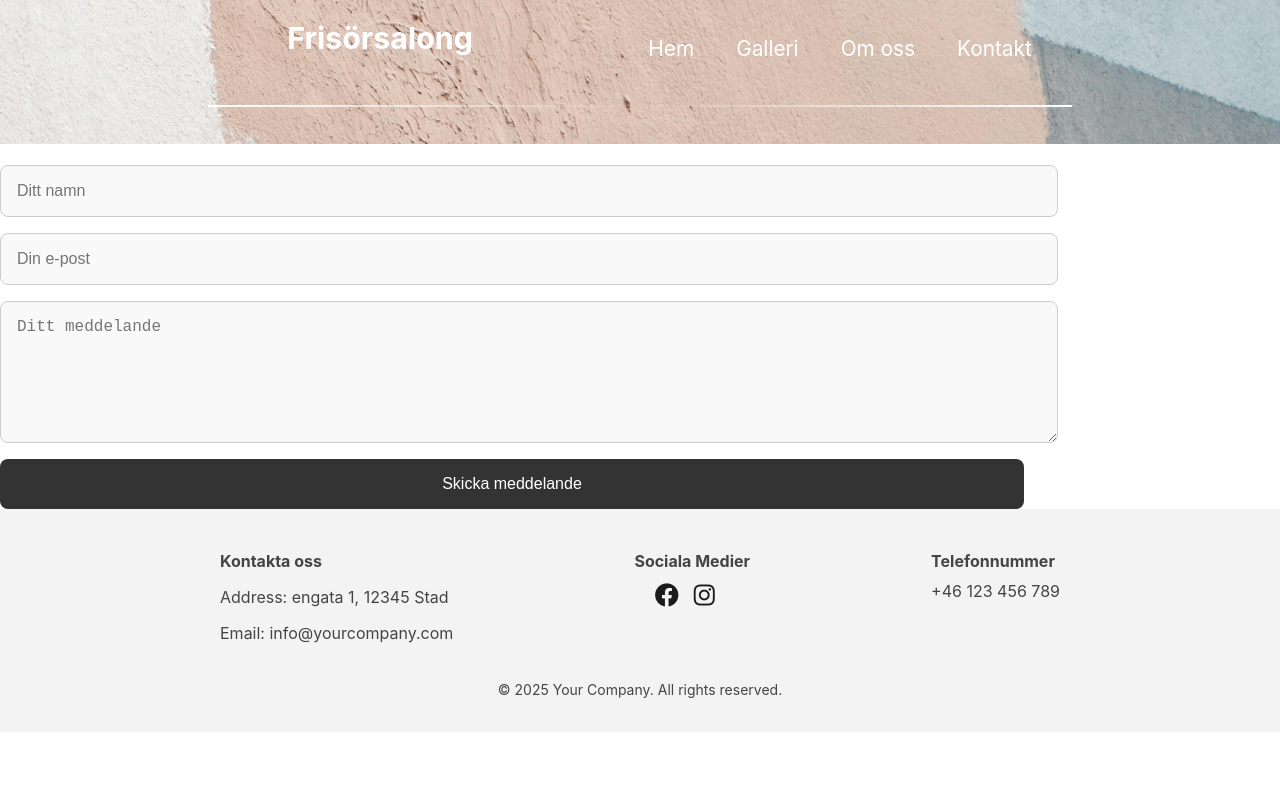
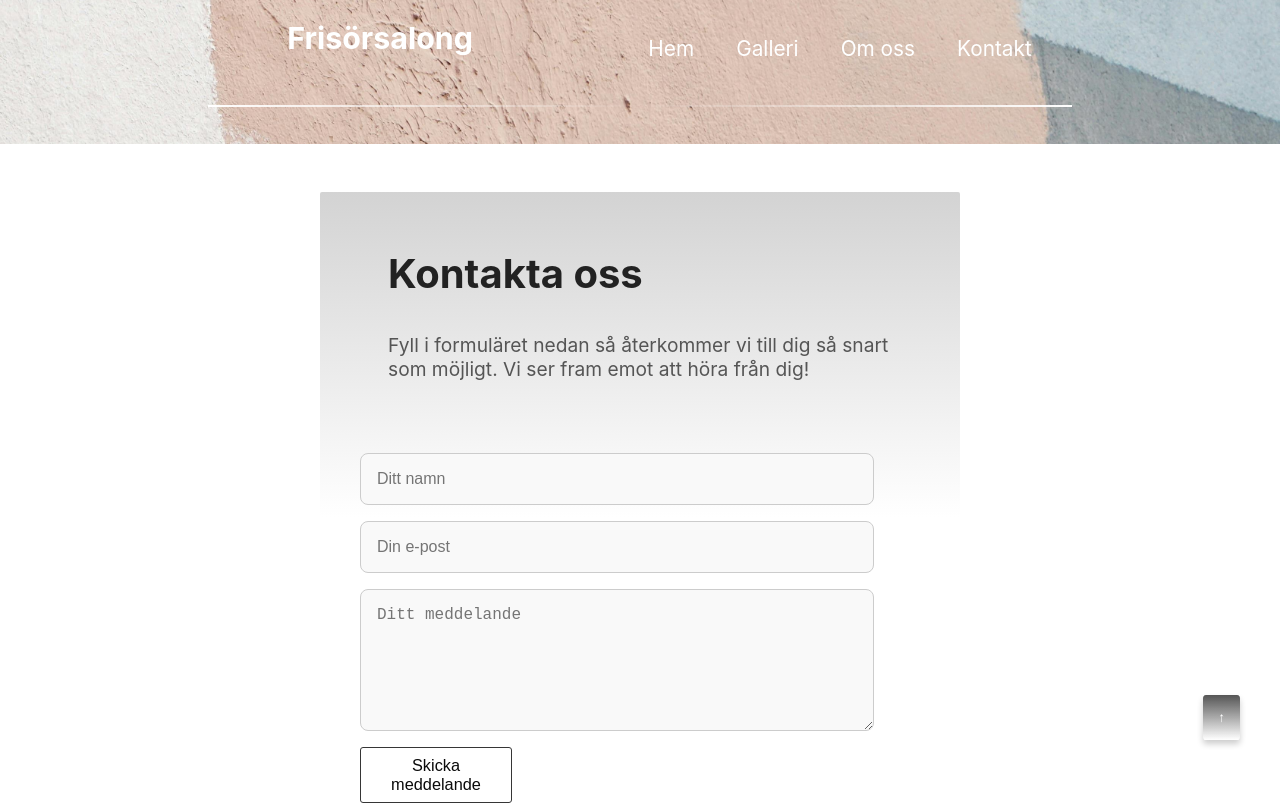
Before and after one commit to Timalexanderandersson/demo-webb, a React (Create React App) app: page /kontakt in a window 1280 px wide. Shown: the top 805 px of the page. Built offline with nearby package versions, Linux system fonts and the light colour scheme.

Commit message:
contact fix

```diff
--- a/src/pages/contact.js
+++ b/src/pages/contact.js
@@ -5,19 +5,34 @@ import imagenav from '../assets/nyaare.jpg';
 const Contact = () => {
   return (
     <div className={styles.contactContainer}>
+      <div className={styles.contactContainertwo}>
       <img src={imagenav} alt="Top Banner" className={styles.bannerImage} />
-
+      <div className={styles.contactContainertext}>
       <h2 className={styles.title}>Kontakta oss</h2>
       <p className={styles.description}>
         Fyll i formuläret nedan så återkommer vi till dig så snart som möjligt. Vi ser fram emot att höra från dig!
       </p>
 
-      <form className={styles.contactForm}>
+      </div>
+
+<div className={styles.contactFormContainer}>
+<form className={styles.contactForm}>
         <input type="text" name="name" placeholder="Ditt namn" className={styles.inputField} required />
         <input type="email" name="email" placeholder="Din e-post" className={styles.inputField} required />
         <textarea name="message" placeholder="Ditt meddelande" className={styles.textArea} rows="6" required />
         <button type="submit" className={styles.submitBtn}>Skicka meddelande</button>
       </form>
+
+
+</div>
+
+      </div>
+
+
+      <button className={styles.scrollToTopBtn} onClick={() => window.scrollTo({ top: 0, behavior: 'smooth' })}>
+          ↑
+        </button>
+
     </div>
   );
 };
--- a/src/pages/galleri.js
+++ b/src/pages/galleri.js
@@ -49,7 +49,11 @@ const Gallery = () => {
           </div>
         </div>
       </div>
+      <button className={styles.scrollToTopBtn} onClick={() => window.scrollTo({ top: 0, behavior: 'smooth' })}>
+          ↑
+        </button>
     </div>
+
   );
 };
 
--- a/src/pages/homepage.js
+++ b/src/pages/homepage.js
@@ -36,6 +36,10 @@ const Homepage = () => {
 
       <About />
       <ContactInfo />
+      <button className={styles.scrollToTopBtn} onClick={() => window.scrollTo({ top: 0, behavior: 'smooth' })}>
+  ↑
+</button>
+
     </>
   );
 };
--- a/src/styles/contact.module.css
+++ b/src/styles/contact.module.css
@@ -1,7 +1,34 @@
 .contactContainer {
     width: 100%;
     text-align: center;
-    padding-top: 1vh;
+    display: flex;
+    height: auto;
+    justify-content: center;
+
+  }
+  .contactContainertwo{
+    margin-top: 24vh;
+    width: 100%;
+    max-width: 80vh;
+    text-align: center;
+    display: flex;
+    flex-direction: column;
+    justify-content: center;
+    align-items: center;
+    border-radius: 2px;
+    margin-bottom: 7vh;
+    background: linear-gradient(to bottom, rgb(211, 211, 211), transparent 50%, white);
+
+  }
+  .contactContainertext{
+    margin-top: 3vh;
+    margin-bottom: 3vh;
+    width: 100%;
+    max-width: 63vh;
+    text-align: left;
+    display: flex;
+
+    flex-direction: column;
   }
 
   .bannerImage {
@@ -18,6 +45,7 @@
   .title {
     font-size: 2.5rem;
     margin-bottom: 1rem;
+    text-align: left;
     color: #222;
   }
 
@@ -28,12 +56,24 @@
   }
 
   .contactForm {
-
     display: flex;
-    width: auto;
     flex-direction: column;
     gap: 1rem;
+    width: 100%;
+     /* Justera horisontellt till vänster */
+  }
+  .contactFormContainer{
+    display: flex;
     width: 80%;
+    max-width: 60vh;
+    flex-direction: column;
+    gap: 1rem;
+    margin-bottom: 3vh;
+    align-self: flex-start;
+    padding: 2vh;
+    margin-left: 3vh;
+    border-radius: 2px;
+
   }
 
   .inputField,
@@ -46,17 +86,43 @@
     width: 100%;
   }
 
-  .submitBtn {
-    padding: 1rem;
-    background-color: #333;
+  .submitBtn{
+    border: 1px solid rgb(54, 54, 54);
+    border-radius: 3px;
+    padding: 1vh;
+    width: 19vh;
+    background-color: transparent;
+    color: rgb(10, 10, 10);
+    cursor:pointer;
+    font-size: 1.02rem;
+
+  }
+  .submitBtn:hover{
+    background-color: rgb(235, 235, 235);
+    opacity: 0.8;
+    color:black;
+  }
+  /*scroll to top icon*/
+  .scrollToTopBtn {
+    position: fixed;
+    bottom: 60px;
+    right: 40px;
+    background: linear-gradient(to bottom, rgb(85, 85, 85), transparent 100%, rgb(201, 201, 201));
     color: white;
     border: none;
-    font-size: 1rem;
+    padding: 15px;
+    border-radius: 8%; /* Gör knappen rund */
     cursor: pointer;
-    border-radius: 8px;
-    transition: background-color 0.2s ease;
+    box-shadow: 0 4px 6px rgba(0, 0, 0, 0.2);
+    transition: background-color 0.3s ease;
   }
 
-  .submitBtn:hover {
-    background-color: #555;
+  .scrollToTopBtn:hover {
+    background-color: #4d4d4d;
   }
+
+  .arrowIcon {
+    width: 50px; /* Ställ in storlek på pilen */
+    height: 30px;
+    stroke: white; /* Pilens färg */
+  }
--- a/src/styles/gallery.module.css
+++ b/src/styles/gallery.module.css
@@ -121,6 +121,32 @@
 
 
 }
+
+/*Icon for scrolling to top*/
+.scrollToTopBtn {
+  position: fixed;
+  bottom: 60px;
+  right: 40px;
+  background: linear-gradient(to bottom, rgb(85, 85, 85), transparent 100%, rgb(201, 201, 201));
+  color: white;
+  border: none;
+  padding: 15px;
+  border-radius: 8%; /* Gör knappen rund */
+  cursor: pointer;
+  box-shadow: 0 4px 6px rgba(0, 0, 0, 0.2);
+  transition: background-color 0.3s ease;
+}
+
+.scrollToTopBtn:hover {
+  background-color: #4d4d4d;
+}
+
+.arrowIcon {
+  width: 50px; /* Ställ in storlek på pilen */
+  height: 30px;
+  stroke: white; /* Pilens färg */
+}
+
 @media screen and (min-width: 1000px) {
 
 
--- a/src/styles/homepage.module.css
+++ b/src/styles/homepage.module.css
@@ -82,6 +82,33 @@
     opacity: 0.8;
     color:black;
   }
+
+
+
+  .scrollToTopBtn {
+    position: fixed;
+    bottom: 60px;
+    right: 40px;
+    background: linear-gradient(to bottom, rgb(85, 85, 85), transparent 100%, rgb(201, 201, 201));
+    color: white;
+    border: none;
+    padding: 15px;
+    border-radius: 8%; /* Gör knappen rund */
+    cursor: pointer;
+    box-shadow: 0 4px 6px rgba(0, 0, 0, 0.2);
+    transition: background-color 0.3s ease;
+  }
+
+  .scrollToTopBtn:hover {
+    background-color: #4d4d4d;
+  }
+
+  .arrowIcon {
+    width: 50px; /* Ställ in storlek på pilen */
+    height: 30px;
+    stroke: white; /* Pilens färg */
+  }
+
 
   /* För skärmar större än 1000px (knappar bredvid text) */
   @media (min-width: 400px) {
```
